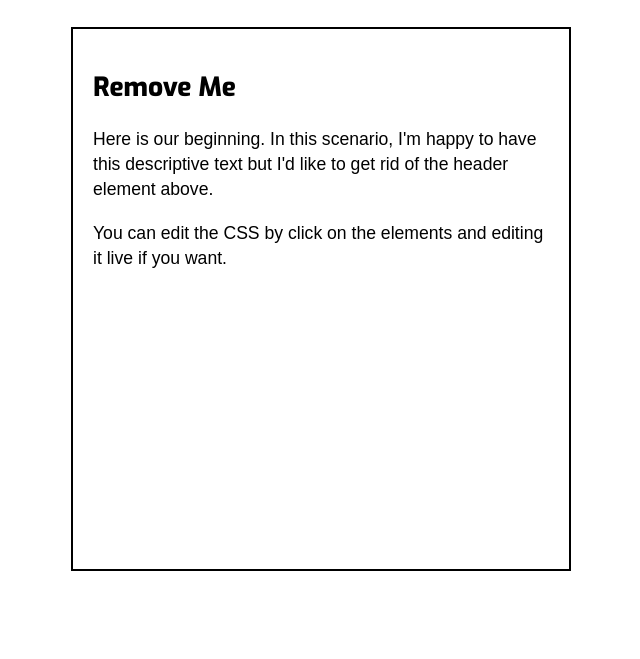
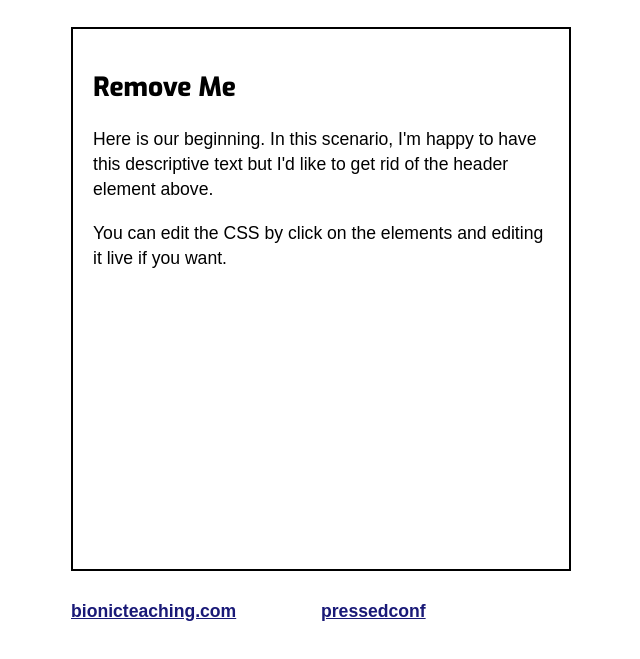
Before and after one commit to woodwardtw/pressed_2019, a plain HTML site: page index.html in a window 1280 px wide. Shown: the part 117-776 px from the top of the page, without its empty margins (319-959 px from the left). Drawn offline with Linux system fonts and the light colour scheme.

Commit message:
adding footer

```diff
--- a/css/main.css
+++ b/css/main.css
@@ -105,3 +105,13 @@ style, .php {
   background-color: #191977;
   color: #fff;
 }
+
+
+.footer-container {
+  display: grid;
+  grid-template-columns: 50% 50%;
+}
+
+.footer-container div {
+  display: inline-block;
+}
--- a/index.html
+++ b/index.html
@@ -18,7 +18,7 @@
 		  <p>Here is our beginning. In this scenario, I'm happy to have this descriptive text but I'd like to get rid of the header element above.</p>
 		  <p>You can edit the CSS by click on the elements and editing it live if you want.</p>
 		</div>
-
+		<div id="footer"></div>
 		<script src="js/main.js" type="text/javascript" charset="utf-8"></script>
     </body>
 </html>
--- a/js/main.js
+++ b/js/main.js
@@ -23,3 +23,11 @@ destinations.forEach(function(dest){
 	menuHtml = menuHtml + '<li><a href="' + dest + '.html">' + dest + '</a></li>';
 })
 mainMenu.innerHTML = menuHtml;
+
+let footer = document.getElementById('footer');
+let footerHTML = '<div class="footer-container">';
+footerHTML = footerHTML + '<div><a href="https://bionicteaching.com">bionicteaching.com</a></div>';
+footerHTML = footerHTML + '<div><a href="https://pressedconf.org/">pressedconf</a></div>';
+footerHTML = footerHTML +'</div></div>';
+
+footer.innerHTML = footerHTML;
```
Also changed, not shown: add.html (+1 -1 lines), id.html (+1 -1 lines), plugins.html (+1 -1 lines), remove.html (+1 -0 lines), 🏠.html (+1 -1 lines).
